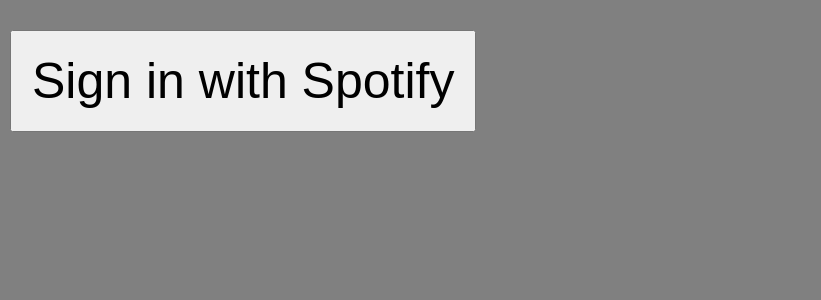
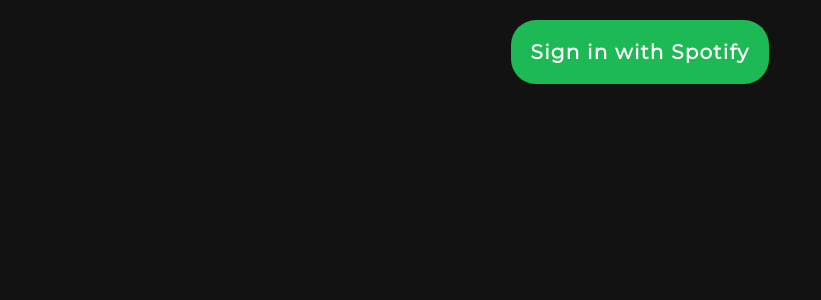
Before and after one commit to michael-garrity/better-playlists, a React (Create React App) app: page / in a window 1280 px wide. Shown: the top 300 px of the page, without its empty margins (0-821 px from the left). Built offline with nearby package versions, Linux system fonts and the light colour scheme.

Commit message:
added some more styling

```diff
--- a/src/App.css
+++ b/src/App.css
@@ -1,7 +1,32 @@
-html, body {
-  background-color: #808080;
+@import url('https://fonts.googleapis.com/css?family=Montserrat&display=swap');
+
+* {
+  box-sizing: border-box;
 }
 
-body {
-  padding: 10px;
+html, body {
+  background-color: #121212;
+  font-family: 'Montserrat', sans-serif;
+  text-align: center;
+  min-height: 100%;
 }
+
+.box {
+  display: grid;
+  grid-template-columns: 400px 400px;
+  grid-auto-rows: 1fr 1fr;
+  justify-content: center;
+}
+
+.box .playlist {
+  justify-content: center;
+}
+
+button {
+  background-color: #1DB954;
+  border-radius: 25px;
+  border: none;
+  color: #fff;
+  font-size: 10px;
+  font-family: 'Montserrat', sans-serif;
+}
--- a/src/App.js
+++ b/src/App.js
@@ -4,8 +4,7 @@
 import queryString from 'query-string';
 
 let defaultStyle = {
-  color: '#fff',
-  'font-family': 'Sans-serif'
+  color: '#b3b3b3',
 };
 let counterStyle = {...defaultStyle,
   display: 'inline-block',
@@ -16,10 +15,9 @@
   'line-height': '30px'
 }
 
-function isEven(number) {
-  return number % 2
-}
-
+// function isEven(number) {
+//   return number % 2
+// }
 
 class PlaylistCounter extends Component {
   render() {
@@ -43,7 +41,7 @@
     let totalDurationHours = Math.round(totalDuration/60)
     let isTooLow = totalDurationHours < 10
     let hoursCounterStyle = { ...counterStyle,
-      color: isTooLow ? 'red' : 'white',
+      color: isTooLow ? '#1DB954' : 'white',
       'font-weight': isTooLow ? 'bold' : 'normal',
     }
     return (
@@ -61,7 +59,7 @@
         <img />
         <input type="text" onKeyUp={event =>
           this.props.onTextChange(event.target.value)}
-          style={{...defaultStyle, color: 'black', 'font-size': '20px', padding: '10px'}}/>
+          style={{...defaultStyle, color: 'black', 'font-size': '20px', padding: '10px', 'margin-bottom': '20px', margin:'10px'}}/>
       </div>
     );
   }
@@ -71,21 +69,22 @@
   render() {
     let playlist = this.props.playlist
     return (
+      <div className="playlist">
         <div style={{...defaultStyle,
-        display: 'inline-block',
-        width: '20%',
-        padding: '10px',
-        'background-color': isEven(this.props.index)
-          ? '#C0C0C0'
-          : '#808080'
+          margin: '10px',
+          padding: '20px',
+          // 'background-color': isEven(this.props.index)
+          //   ? '#161018'
+          //   : '#070709'
         }}>
-        <img src={playlist.imageUrl} style={{width: '60px'}}/>
+          <img src={playlist.imageUrl} style={{width: '80%'}}/>
           <h3>{playlist.name}</h3>
           <ul style={{'margin-top': '10px'}}>
             {playlist.songs.map(song =>
               <li style={{'padding-top': '2px', 'font-weight': 'bold'}}>{song.name}</li>
             )}
           </ul>
+        </div>
       </div>
     );
   }
@@ -180,15 +179,17 @@
             <Filter onTextChange={text => {
               this.setState({filterString: text})
             }}/>
+            <div className="box">
             {playlistToRender.map((playlist, i)  =>
               <Playlist playlist={playlist} index={i} />
             )}
+            </div>
           </div> : <button onClick={() => {
               window.location = window.location.href.includes('localhost')
               ? 'http://localhost:8888/login'
               : 'https://better-playlists-backend01.herokuapp.com/login' }
             }
-            style={{'padding': '20px', 'font-size': '50px', 'margin-top': '20px'}}>Sign in with Spotify</button>
+            style={{'padding': '20px', 'font-size': '20px', 'font-weight': 'bold', 'letter-spacing': '0.08rem', 'margin-top': '20px'}}>Sign in with Spotify</button>
         }
       </div>
     );
```
Lines whose indentation alone changed are shown as unchanged.
